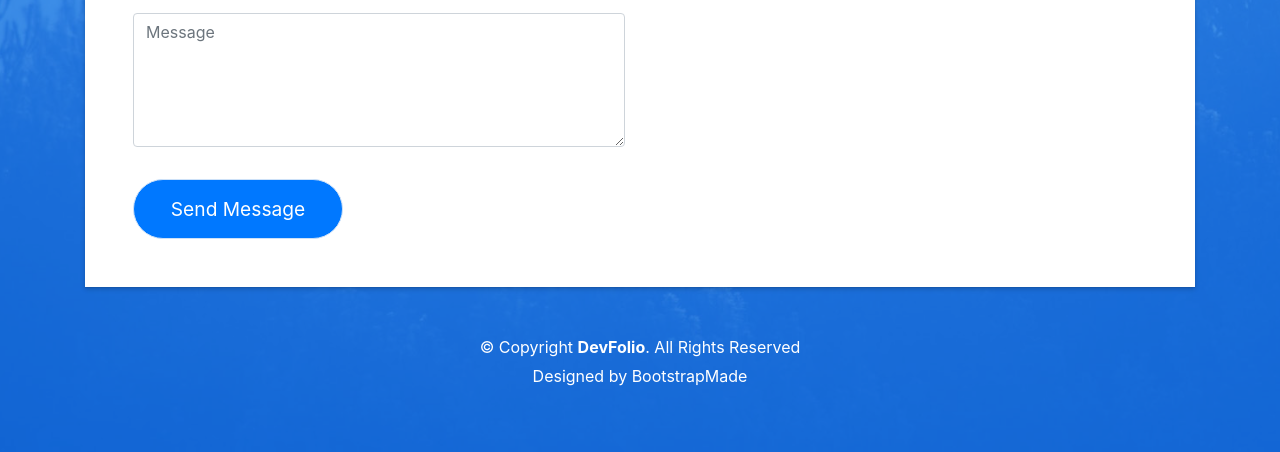
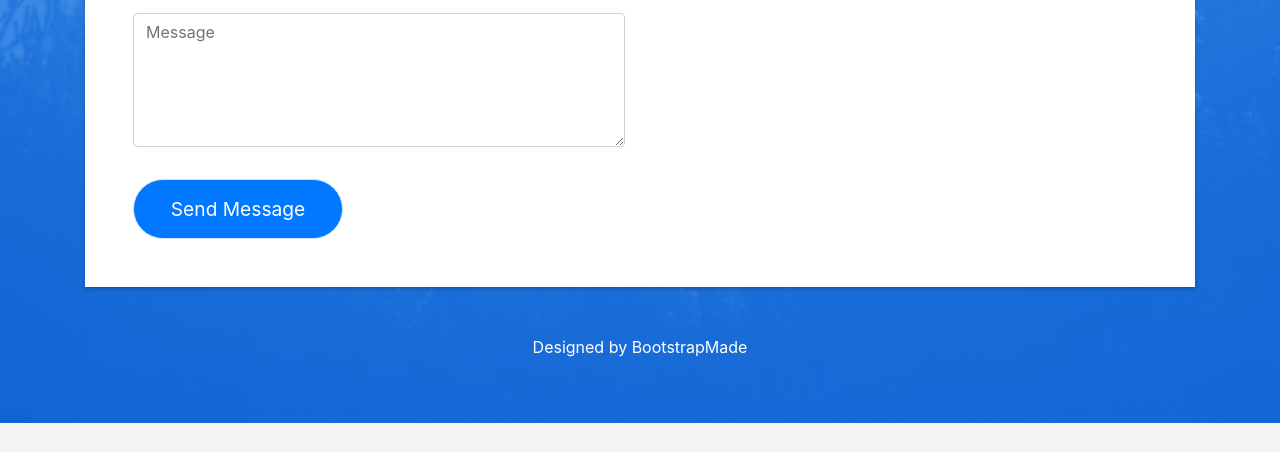
Before and after one commit to WebJR-04/WebJR-04, a plain HTML site: page index.html in a window 1280 px wide. Shown: the part 3256-3708 px from the top of the page. After the commit the page ends 3679 px from the top, so only its background shows below. Drawn offline with Linux system fonts and the light colour scheme; files whose address does not match are found by name.

Commit message:
Update index.html

```diff
--- a/index.html
+++ b/index.html
@@ -382,12 +382,12 @@
         <div class="row">
           <div class="col-sm-12">
             <div class="copyright-box">
-              <p class="copyright">&copy; Copyright <strong>DevFolio</strong>. All Rights Reserved</p>
+
               <div class="credits">
                 <!--
                   All the links in the footer should remain intact.
                   You can delete the links only if you purchased the pro version.
-                  Licensing information: https://bootstrapmade.com/license/
+                  Licensing informats://bootstrapmade.com/license/
                   Purchase the pro version with working PHP/AJAX contact form: https://bootstrapmade.com/buy/?theme=DevFolio
                 -->
                 Designed by <a href="https://bootstrapmade.com/">BootstrapMade</a>
```
